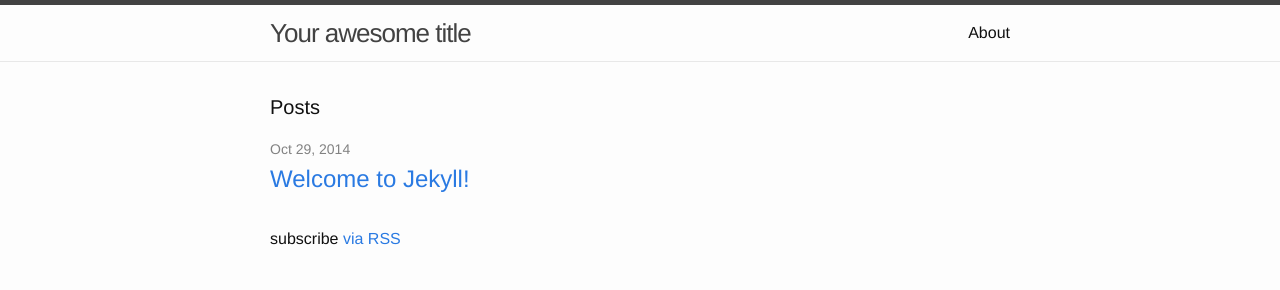
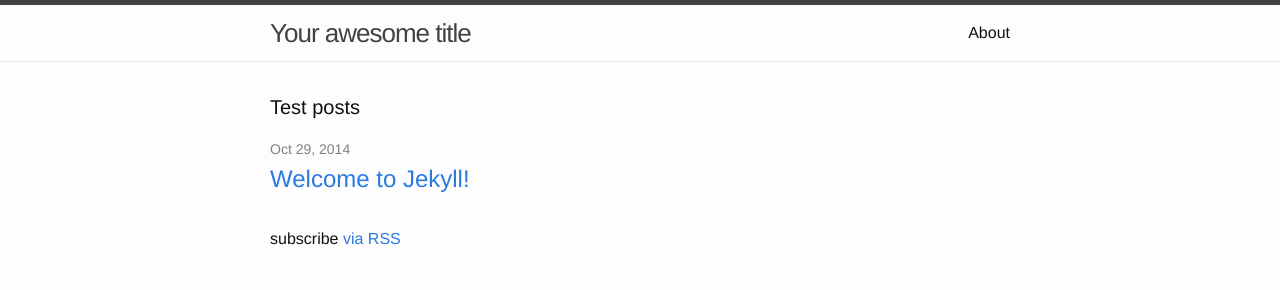
Before and after one commit to davidbergstrom/formeo-web, a Jekyll site: the page built from index.html, in a window 1280 px wide. Shown: the top 290 px of the page. Built offline with Jekyll 4.4.1, drawn with Linux system fonts in a browser that asks for light colours.

Commit message:
updated index.html

```diff
--- a/index.html
+++ b/index.html
@@ -4,7 +4,7 @@
 
 <div class="home">
 
-  <h1 class="page-heading">Posts</h1>
+  <h1 class="page-heading">Test posts</h1>
 
   <ul class="post-list">
     {% for post in site.posts %}
```
